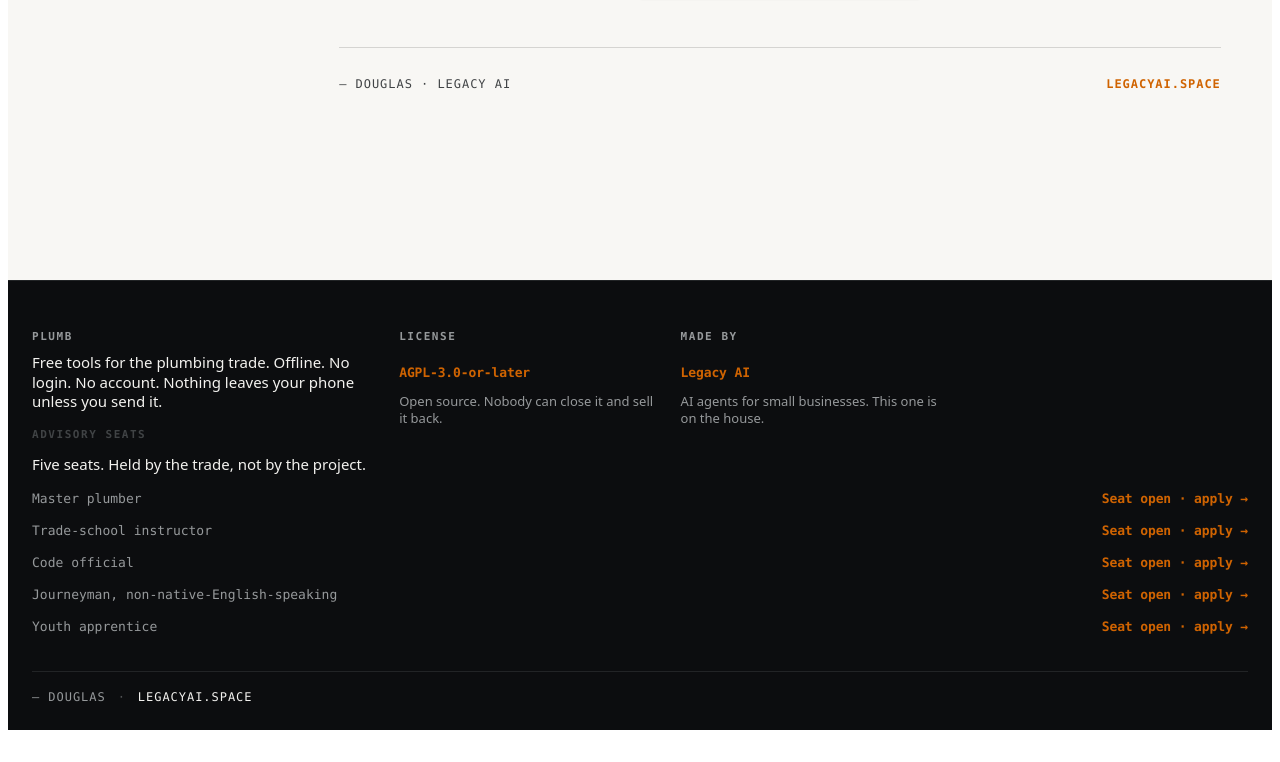
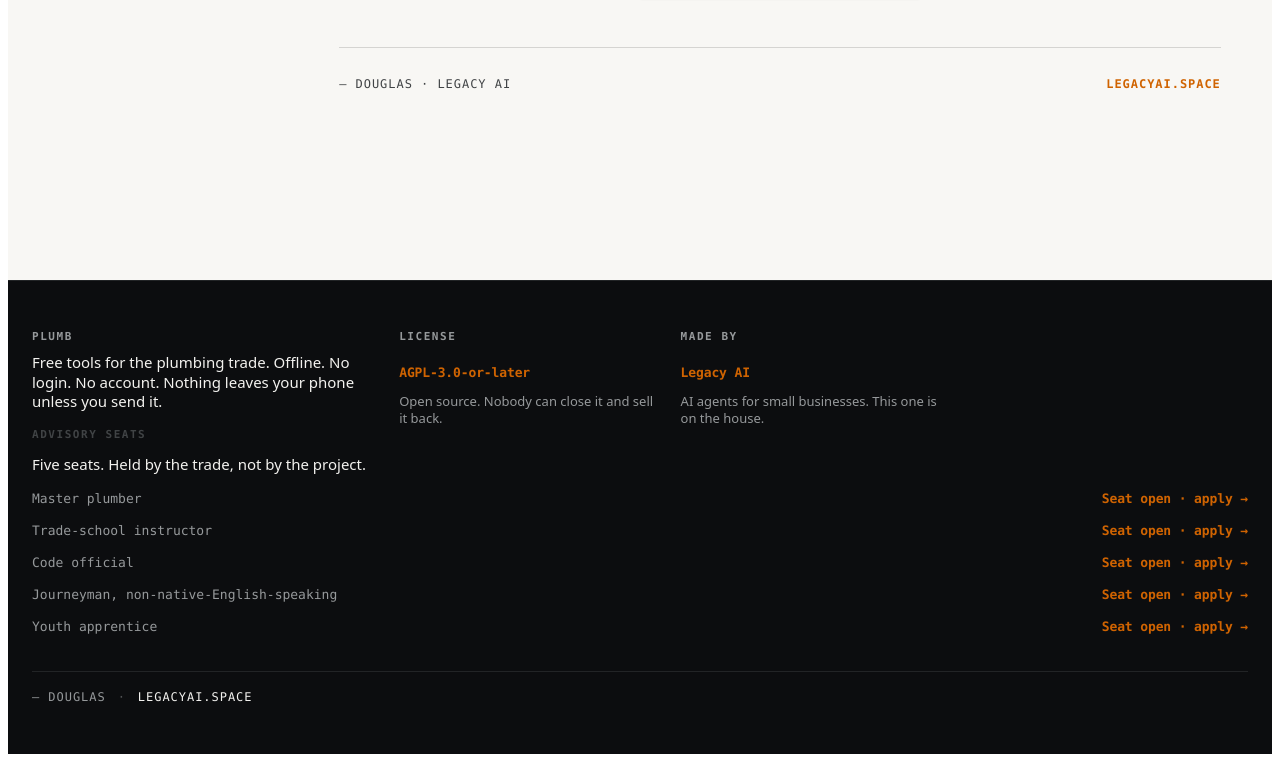
Before and after one commit to LegacyAI-FloydsLabs/plumb, a React (Vite) app: page / in a window 1280 px wide. Shown: the part 1363-2125 px from the top of the page. Before the commit the page ends 2101 px from the top, so only its background shows below. Built offline with nearby package versions, Linux system fonts and the light colour scheme.

Commit message:
fix: prevent footer from being cut off by viewport edge
- Add min-height: 0 to .psi-app__main to allow proper flexbox shrinking
- Increase footer bottom padding (s5 -> s7) with safe-area-inset-bottom
  to ensure footer content is fully visible on all viewports

```diff
--- a/src/design/styles.css
+++ b/src/design/styles.css
@@ -511,6 +511,7 @@
 /* ── Main content column ─────────────────────────────────────────────────── */
 .psi-app__main {
   flex: 1;
+  min-height: 0;
   padding: var(--psi-s5) var(--psi-s4) var(--psi-s8);
   max-width: 1200px;
   margin: 0 auto;
@@ -982,7 +983,8 @@
 .psi-app__footer {
   background: var(--psi-rail);
   color: var(--psi-rail-ink);
-  padding: var(--psi-s7) var(--psi-s5) var(--psi-s5);
+  padding: var(--psi-s7) var(--psi-s5) var(--psi-s7);
+  padding-bottom: calc(var(--psi-s7) + env(safe-area-inset-bottom, 0px));
   border-top: 1px solid var(--psi-rail-rule);
   margin-top: auto;
 }
```
